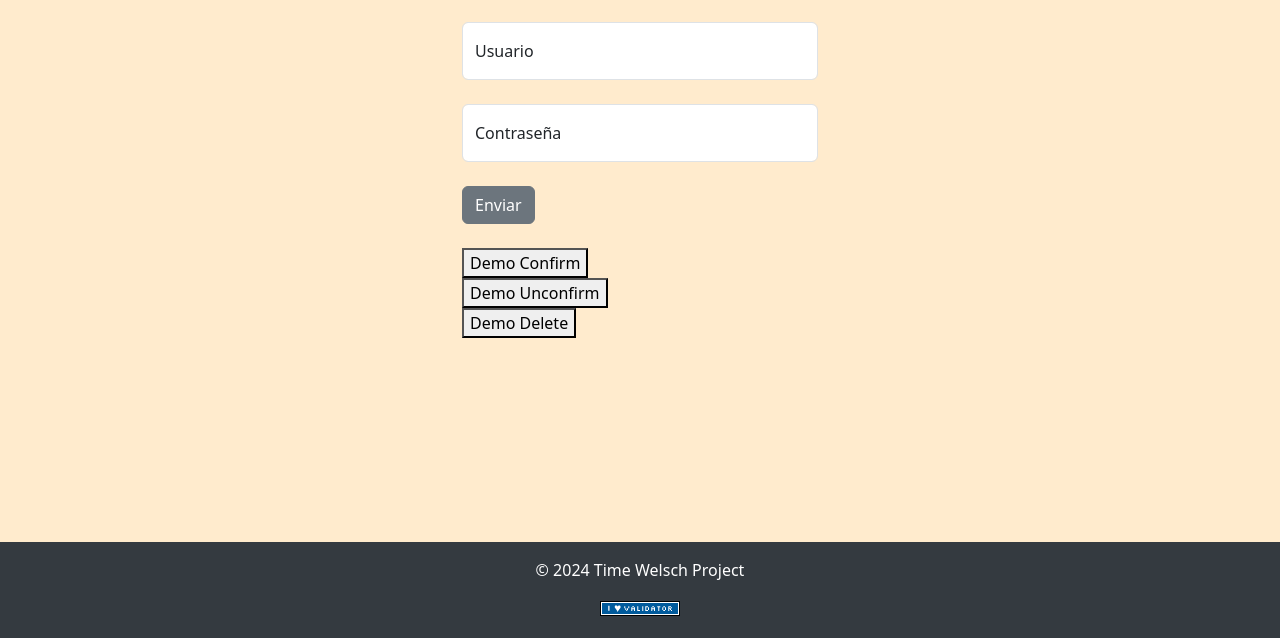
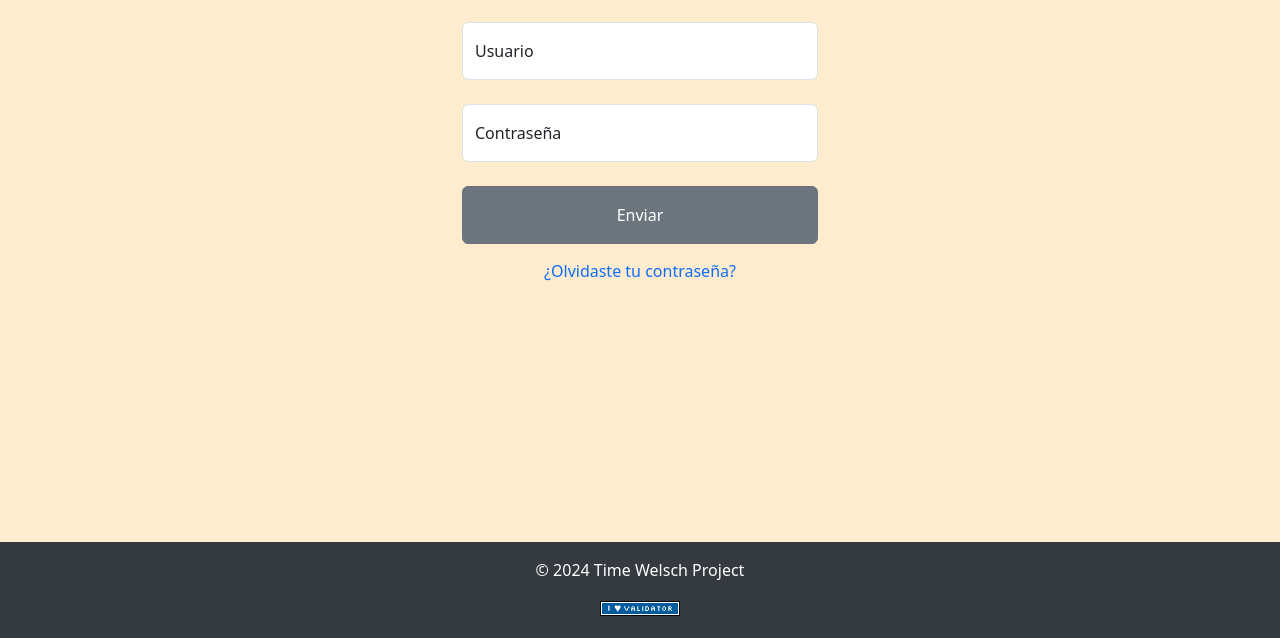
Before and after one commit to Alejoho/Time-Welsch, a Flask app: template app/templates/register_login/login.html in a window 1280 px wide. Shown: the part 162-800 px from the top of the page. Run offline with Flask 3, Linux system fonts and the light colour scheme; the template is opened without the code that fills it: values that come from a table or form of the project are taken from there, others are empty; parts of the project's set-up code (start-up, migrations or seed data) failed here and were passed over; some libraries are stand-ins or nearby versions.

Commit message:
Make the design in the login page for the forgot password and add the route

```diff
--- a/app/routes/register_routes.py
+++ b/app/routes/register_routes.py
@@ -134,8 +134,3 @@ def unconfirmed():
 @block_confirmed
 def confirmation():
     return render_template("register_login/confirmation.html", register=True)
-
-
-# TODO: Design the forgot password logic
-# TODO: Design the change password logic
-# TODO: Desing the delete account logic
--- a/app/templates/chapters/chapter_4.html
+++ /dev/null
@@ -1,5 +0,0 @@
-{% extends "chapters/chapter_template.html" %}
-
-{% block chapter_content %}
-
-{% endblock %}
--- a/app/templates/register_login/login.html
+++ b/app/templates/register_login/login.html
@@ -23,12 +23,15 @@
             {{ input(form.username) }}
             {{ input(form.password) }}
             <div class="form-group">
-                <button class="btn btn-secondary g-recaptcha" data-sitekey="{{ site_key }}" data-callback="onSubmit"
+                <button class="btn btn-secondary g-recaptcha w-100 py-3" data-sitekey="{{ site_key }}" data-callback="onSubmit"
                     data-action="submit">Enviar</button>
             </div>
         </form>
-        <br>
-        <form action="/demo_confirm" method="post">
+        <!-- <br> -->
+        <p class="text-center mt-2">
+            <a href="{{ url_for('login_routes.forgot_password') }}" class="link-underline link-underline-opacity-0 fs-6">¿Olvidaste tu contraseña?</a>
+        </p>
+        <!--<form action="/demo_confirm" method="post">
             <button>Demo Confirm</button>
         </form>
         <form action="/demo_unconfirm" method="post">
@@ -36,7 +39,7 @@
         </form>
         <form action="/demo_delete" method="post">
             <button>Demo Delete</button>
-        </form>
+        </form> -->
     </div>
 </main>
 {% endblock %}
```
Also changed, not shown: app/routes/login_routes.py (+8 -0 lines).
